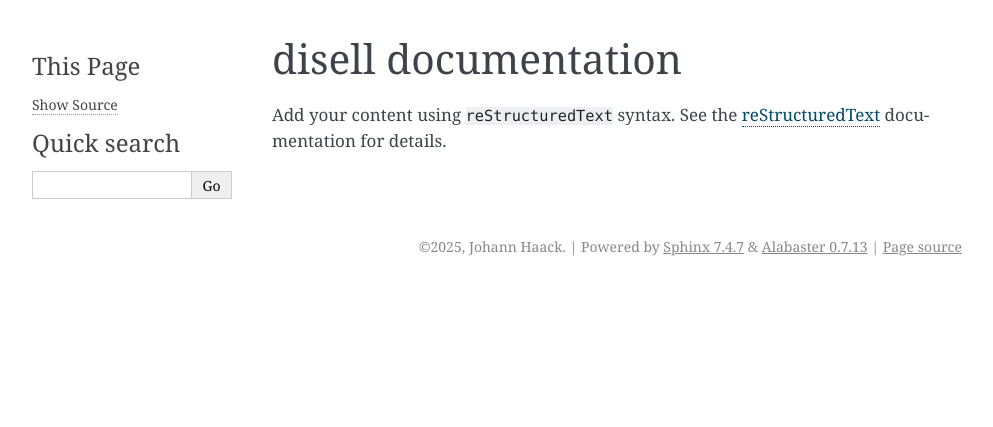
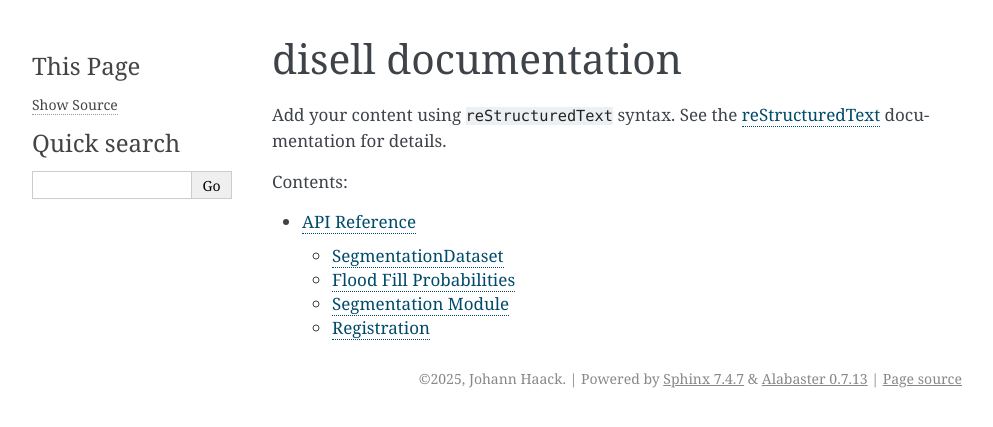
Before and after one commit to Johannhaack/disell, a Sphinx documentation site: the page built from docs/index.rst, in a window 1280 px wide. Shown: the top 427 px of the page, without its empty margins (148-1141 px from the left). Built offline with Sphinx 7.4.7, drawn with Linux system fonts in a browser that asks for light colours.

```diff
--- /dev/null
+++ b/docs/api.rst
@@ -0,0 +1,26 @@
+API Reference
+=============
+
+SegmentationDataset
+-------------------
+
+.. automodule:: disell.SegmentationDataset
+   :members:
+
+Flood Fill Probabilities
+------------------------
+
+.. automodule:: disell.flood_fill_probabilities
+   :members:
+
+Segmentation Module
+-------------------
+
+.. automodule:: disell.segmentation_module
+   :members:
+
+Registration
+------------
+
+.. automodule:: disell.registration
+   :members:
--- a/docs/conf.py
+++ b/docs/conf.py
@@ -5,6 +5,12 @@
 
 # -- Project information -----------------------------------------------------
 # https://www.sphinx-doc.org/en/master/usage/configuration.html#project-information
+
+import os
+import sys
+
+# Add project source directory to sys.path so autodoc can find modules
+sys.path.insert(0, os.path.abspath('../src'))
 
 project = 'disell'
 copyright = '2025, Johann Haack'
@@ -14,7 +20,10 @@ release = '0.1.0'
 # -- General configuration ---------------------------------------------------
 # https://www.sphinx-doc.org/en/master/usage/configuration.html#general-configuration
 
-extensions = []
+extensions = [
+    'sphinx.ext.autodoc',
+    'sphinx.ext.napoleon',
+]
 
 templates_path = ['_templates']
 exclude_patterns = ['_build', 'Thumbs.db', '.DS_Store']
--- a/docs/index.rst
+++ b/docs/index.rst
@@ -14,3 +14,5 @@ documentation for details.
 .. toctree::
    :maxdepth: 2
    :caption: Contents:
+
+   api
```
